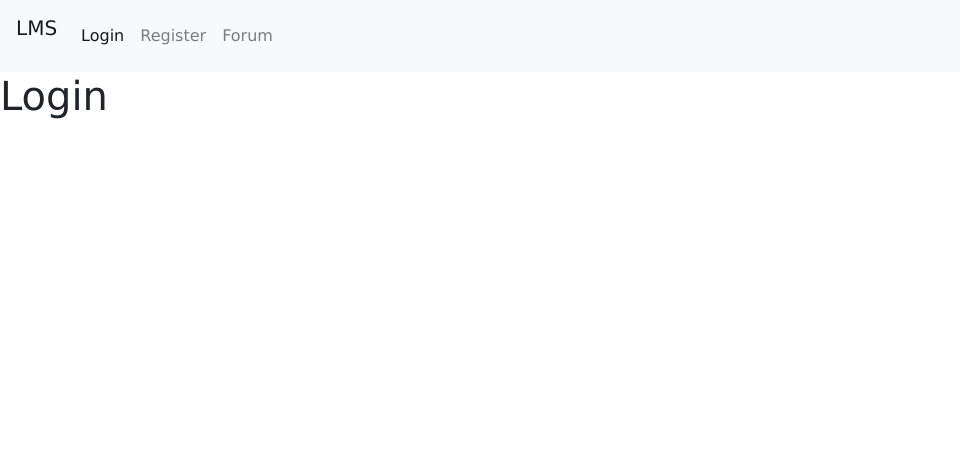
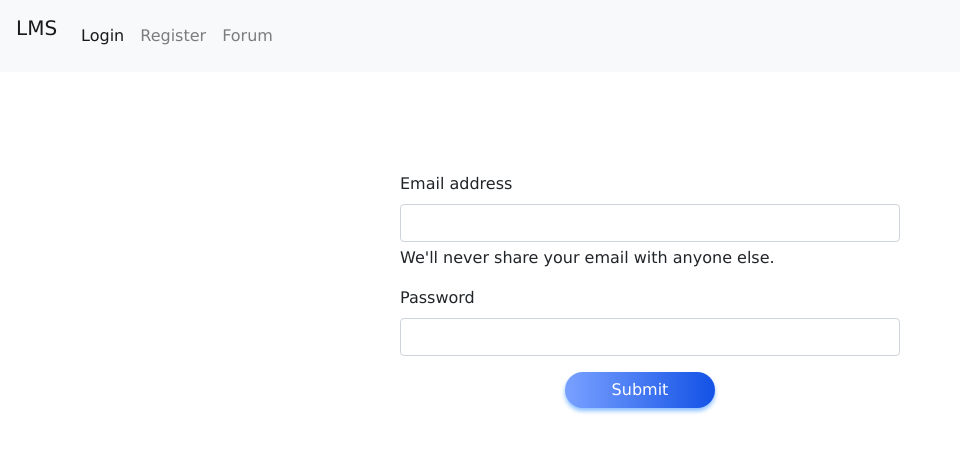
Before and after one commit to saipavan4518/frontend, a React (Create React App) app: page /login in a window 1280 px wide. Shown: the top 452 px of the page, without its empty margins (0-960 px from the left). Built offline with nearby package versions, Linux system fonts and the light colour scheme.

Commit message:
Login fronted

```diff
--- a/src/App.js
+++ b/src/App.js
@@ -20,7 +20,7 @@ function App() {
 
           <Route path="/login" component={Login} />
           <Route path="/register" component={Register} />
-          <Route path="/Forum" component={Forum} />
+          <Route path="/forum" component={Forum} />
           <Route strict path="/thread/:id" component={RenderThread} />
         </div>
     </Router>
--- a/src/components/Login.component.js
+++ b/src/components/Login.component.js
@@ -1,12 +1,67 @@
 import React from "react";
 import { Redirect,Route, Link } from 'react-router-dom';
+import Axios from "axios";
 
 export default class Login extends React.Component{
+    constructor(){
+        super();
+
+        this.state = {
+            email: "",
+            password: "",
+            isF:false
+        }
+        this.inputHandler = this.inputHandler.bind(this);
+        this.submitHandler = this.submitHandler.bind(this);
+    }
+    inputHandler(event){
+        const {name, value} = event.target;
+        this.setState({
+            [name]:value
+        })
+    }
+    submitHandler(event){
+        event.preventDefault();
+        const url = "http://localhost:8110/api/user/login"
+        Axios.post(url, this.state)
+            .then((data)=>{
+                if(data.data.flag === true){
+                    window.location = "/forum"
+                }else{
+                    this.setState({isF:true})
+                }
+            })
+            .catch((error)=>{
+                console.log(error)
+            })
+
+    }
     render(){
+        const myStyleInput = {
+            marginTop: "100px",
+            marginLeft:"400px",
+            width:"500px"
+        }
+        const redFlag = this.state.isF === true ? <div class="alert alert-danger" role="alert">Username and Password are wrong !!</div> :
+                <div></div>;
         return(
-            <div>
-                <h1>Login</h1>
+            <div style={myStyleInput}>
+                <form onSubmit={this.submitHandler}>
+                    <div className="mb-3">
+                        <label className="form-label">Email address</label>
+                        <input type="text" className="form-control" id="username" name="email" onChange={this.inputHandler}/>
+                        <div id="emailHelp" className="form-text">We'll never share your email with anyone else.</div>
+                    </div>
+                    <div className="mb-3">
+                        <label  className="form-label">Password</label>
+                        <input type="password" className="form-control" id="password" name="password" onChange={this.inputHandler}/>
+                    </div>
+                    <button type="submit" className="btn btn-primary" style={{marginLeft:"165px"}}>Submit</button>
+                </form>
+                <br />
+                {redFlag}
             </div>
+
         )
     }
 }
--- a/src/components/PostComponent.js
+++ b/src/components/PostComponent.js
@@ -94,13 +94,13 @@ export default class PostComponent extends React.Component{
         }
 
         const upvoteImg = this.state.isUp === 0?
-                            <i class='fas fa-arrow-alt-circle-up' style={buttonNotCSS} onClick={()=>{this.uAdhandler("1989")}}></i>
-                        :   <i class='fas fa-arrow-alt-circle-up' style={buttonCSS} onClick={()=>{this.uAdhandler("1989")}}></i>;
+                            <i className='fas fa-arrow-alt-circle-up' style={buttonNotCSS} onClick={()=>{this.uAdhandler("1989")}}></i>
+                        :   <i className='fas fa-arrow-alt-circle-up' style={buttonCSS} onClick={()=>{this.uAdhandler("1989")}}></i>;
 
 
         const downvoteImg = this.state.isDown === 0?
-                            <i class='fas fa-arrow-alt-circle-down' style={buttonNotCSS} onClick={()=>{this.uAdhandler("2324")}}></i>
-                        :   <i class='fas fa-arrow-alt-circle-down' style={buttonCSS} onClick={()=>{this.uAdhandler("2324")}}></i>;
+                            <i className='fas fa-arrow-alt-circle-down' style={buttonNotCSS} onClick={()=>{this.uAdhandler("2324")}}></i>
+                        :   <i className='fas fa-arrow-alt-circle-down' style={buttonCSS} onClick={()=>{this.uAdhandler("2324")}}></i>;
 
         return(
             <div className="row">
@@ -108,7 +108,7 @@ export default class PostComponent extends React.Component{
                     <div className="card-body">
                         <h5 className="card-title">{this.props.post.user_id}</h5>
                         <p className="card-text">{this.props.post.post_subject}</p>
-                        <img src={this.props.post.post_img} alt={this.props.post.user_id} width="400" height="400" />
+                        <img src={this.props.post.post_img} alt={this.props.post.user_id} width="200" height="200" />
                         <p>{this.props.post.post_img}</p>
                         <p>{this.state.postvotes}</p>
                         {upvoteImg}
```
Also changed, not shown: 1 other file (tests, documents, lock files or other folders).
